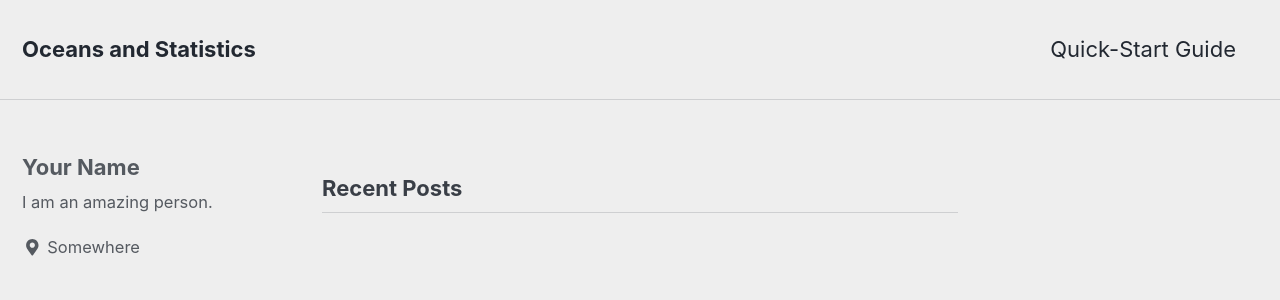
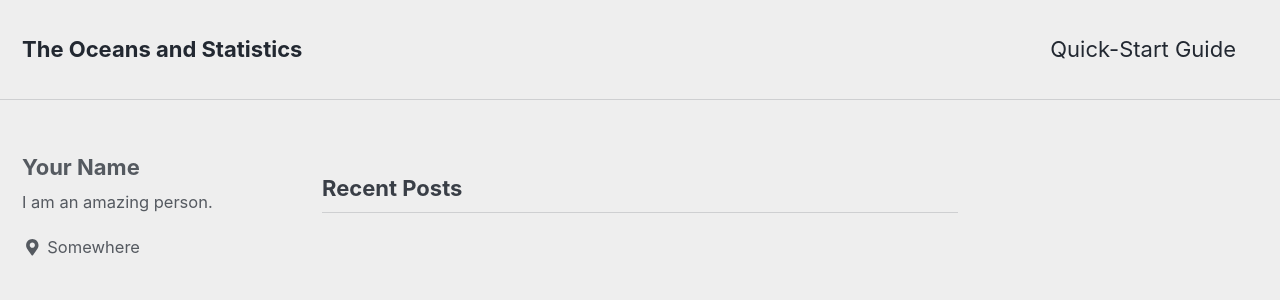
Before and after one commit to ahmd-mahm/ahmd-mahm.github.io, a Jekyll site: the page built from index.html, in a window 1280 px wide and 900 px high. Shown: the top 300 px of the window. Built offline with Jekyll 4.4.1, drawn with Linux system fonts in a browser that asks for light colours; nearby versions of some CDN libraries; the list of posts is cut into pages by our own code.

Commit message:
Update _config.yml
More incremental changes

```diff
--- a/_config.yml
+++ b/_config.yml
@@ -11,15 +11,15 @@ remote_theme: "mmistakes/minimal-mistakes"
 
 # Site Settings
 locale                   : "en-US"
-title                    : "Oceans and Statistics"
+title                    : "The Oceans and Statistics"
 title_separator          : "-"
 name                     : "Ahmed Mahmood"
 description              : "My door to the digital world"
-url                      : https://ahmd-mahm.github.io/
+url                      : "https://ahmd-mahm.github.io/"
 baseurl                  : # the subpath of your site, e.g. "/blog"
-repository               : ahmd-mahm/ahmd-mahm.github.io
+repository               : "ahmd-mahm/ahmd-mahm.github.io"
 teaser                   : # path of fallback teaser image, e.g. "/assets/images/500x300.png"
-breadcrumbs              : true #false, false (default)
+breadcrumbs              : "true" #false, false (default)
 words_per_minute         : 200
 comments:
   provider               : # false (default), "disqus", "discourse", "facebook", "google-plus", "staticman", "staticman_v2" "custom"
```
